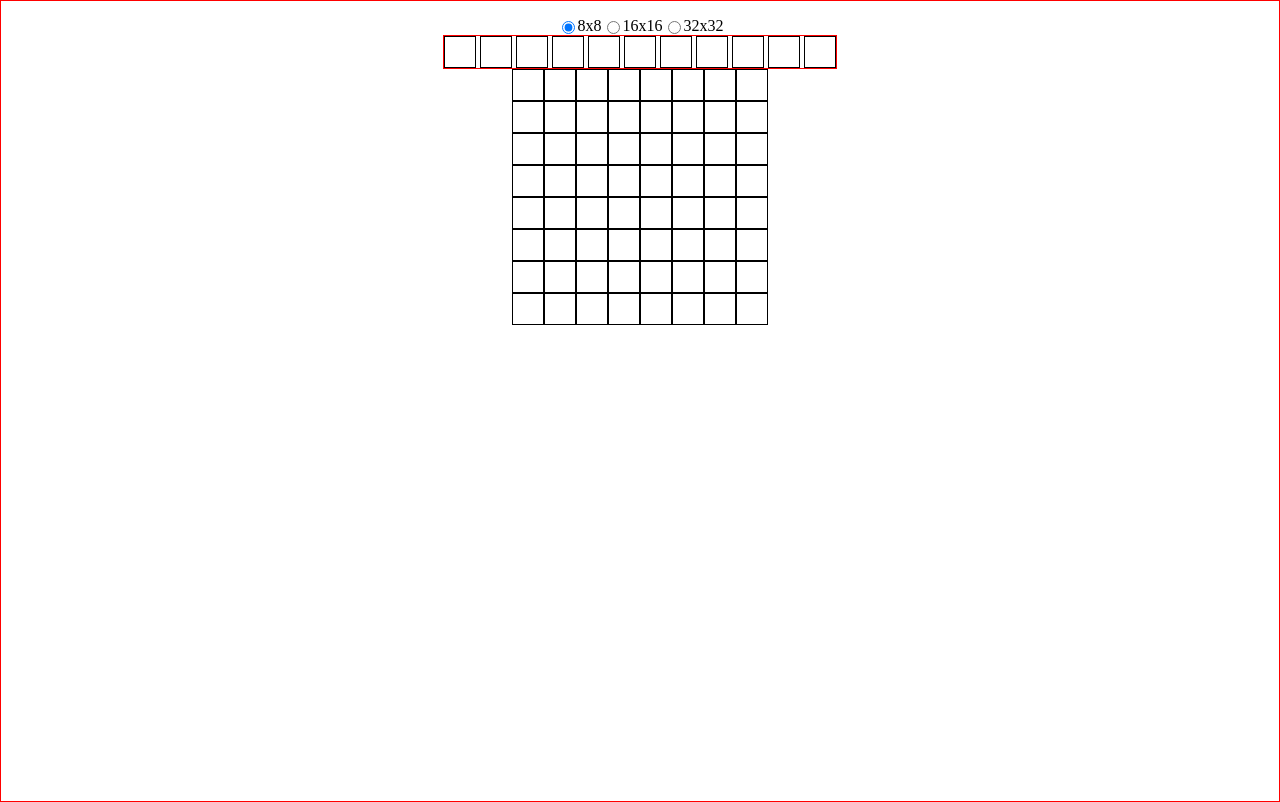
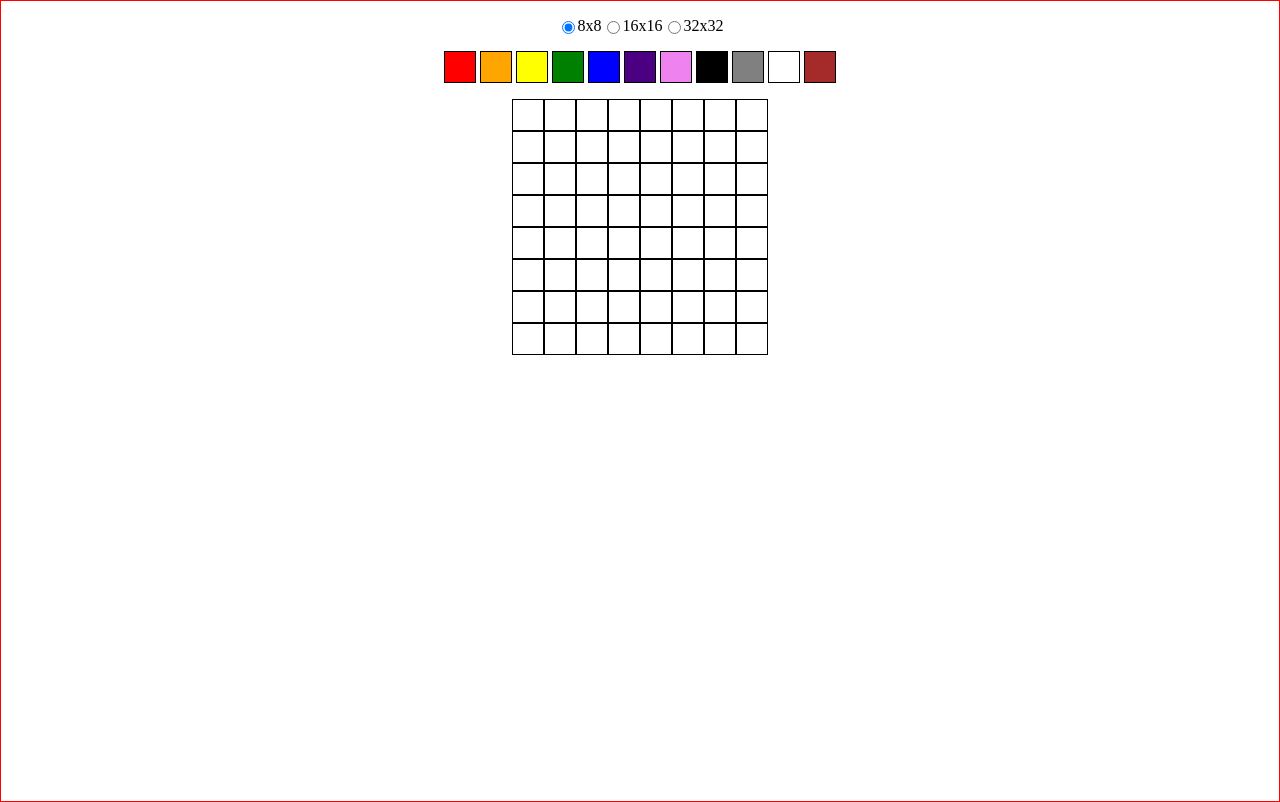
Before and after one commit to hugomenz/udg-challenge-junior-3, an Angular app: page / in a window 1280 px wide. Built offline with nearby package versions, Linux system fonts and the light colour scheme.

Commit message:
Added color palette

```diff
--- a/src/app/components/grid/grid.component.html
+++ b/src/app/components/grid/grid.component.html
@@ -6,6 +6,11 @@
       'grid-template-rows': 'repeat(' + inputNumber + ', 2rem)'
     }"
   >
-    <div *ngFor="let number of numberArray" class="cell"></div>
+    <div
+      *ngFor="let number of numberArray"
+      class="cell"
+      [ngStyle]="{ 'background-color': selectedColor }"
+      (click)="updateColor()"
+    ></div>
   </div>
 </div>
--- a/src/app/components/grid/grid.component.scss
+++ b/src/app/components/grid/grid.component.scss
@@ -4,4 +4,7 @@
 
 .cell {
   border: 1px solid black;
+  &:hover {
+    cursor: pointer;
+  }
 }
--- a/src/app/components/grid/grid.component.ts
+++ b/src/app/components/grid/grid.component.ts
@@ -1,4 +1,5 @@
 import { Component, OnInit } from '@angular/core';
+import { ColorService } from 'src/app/services/color.service';
 import { SizeService } from 'src/app/services/size.service';
 
 @Component({
@@ -9,8 +10,9 @@ import { SizeService } from 'src/app/services/size.service';
 export class GridComponent implements OnInit {
   inputNumber: number = 8;
   numberArray: number[] = [];
+  selectedColor: string = 'white';
 
-  constructor(private _size: SizeService) {}
+  constructor(private _size: SizeService, private _color: ColorService) {}
 
   ngOnInit() {
     this.updateArray();
@@ -23,4 +25,8 @@ export class GridComponent implements OnInit {
       this.numberArray = Array(this.inputNumber ** 2).fill(null);
     });
   }
+
+  updateColor() {
+    this._color.getColor().subscribe((color) => (this.selectedColor = color));
+  }
 }
--- a/src/app/components/palette/palette.component.html
+++ b/src/app/components/palette/palette.component.html
@@ -1,13 +1,9 @@
 <div class="box">
-  <div class="color-box"></div>
-  <div class="color-box"></div>
-  <div class="color-box"></div>
-  <div class="color-box"></div>
-  <div class="color-box"></div>
-  <div class="color-box"></div>
-  <div class="color-box"></div>
-  <div class="color-box"></div>
-  <div class="color-box"></div>
-  <div class="color-box"></div>
-  <div class="color-box"></div>
+  <div
+    *ngFor="let color of colorList"
+    class="color-box"
+    id="{{ color }}"
+    [ngStyle]="{ 'background-color': color }"
+    (click)="updateSelectedColor($event)"
+  ></div>
 </div>
--- a/src/app/components/palette/palette.component.scss
+++ b/src/app/components/palette/palette.component.scss
@@ -1,5 +1,5 @@
 .box {
-  border: 1px solid red;
+  padding: 1rem;
   display: grid;
   grid-template-columns: repeat(11, 2rem);
   grid-column-gap: 0.25rem;
@@ -8,4 +8,7 @@
 
 .color-box {
   border: 1px solid black;
+  &:hover {
+    cursor: pointer;
+  }
 }
--- a/src/app/components/palette/palette.component.ts
+++ b/src/app/components/palette/palette.component.ts
@@ -1,15 +1,31 @@
 import { Component, OnInit } from '@angular/core';
+import { ColorService } from 'src/app/services/color.service';
 
 @Component({
   selector: 'app-palette',
   templateUrl: './palette.component.html',
-  styleUrls: ['./palette.component.scss']
+  styleUrls: ['./palette.component.scss'],
 })
 export class PaletteComponent implements OnInit {
+  colorList = [
+    'red',
+    'orange',
+    'yellow',
+    'green',
+    'blue',
+    'indigo',
+    'violet',
+    'black',
+    'gray',
+    'white',
+    'brown',
+  ];
 
-  constructor() { }
+  constructor(private _colorService: ColorService) {}
 
-  ngOnInit(): void {
+  ngOnInit(): void {}
+
+  updateSelectedColor(event: any) {
+    this._colorService.setColor(event.target.id);
   }
-
 }
--- /dev/null
+++ b/src/app/services/color.service.ts
@@ -0,0 +1,18 @@
+import { Injectable } from '@angular/core';
+import { BehaviorSubject } from 'rxjs';
+
+@Injectable({
+  providedIn: 'root',
+})
+export class ColorService {
+  private color = new BehaviorSubject<string>('red');
+  selectedColor = this.color.asObservable();
+
+  setColor(color: string) {
+    this.color.next(color);
+  }
+
+  getColor() {
+    return this.selectedColor;
+  }
+}
```
Also changed, not shown: 1 other file (tests, documents, lock files or other folders).
